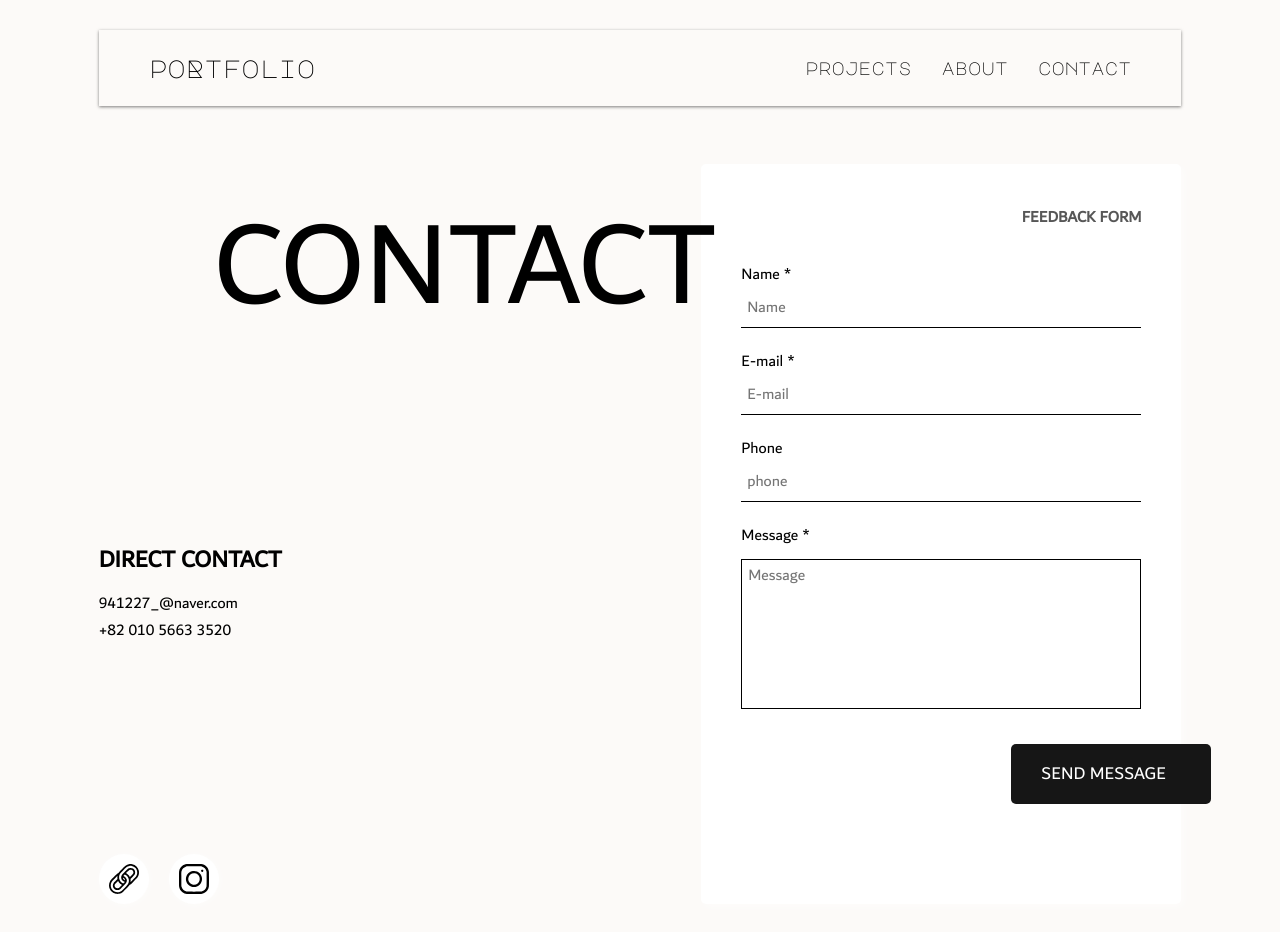
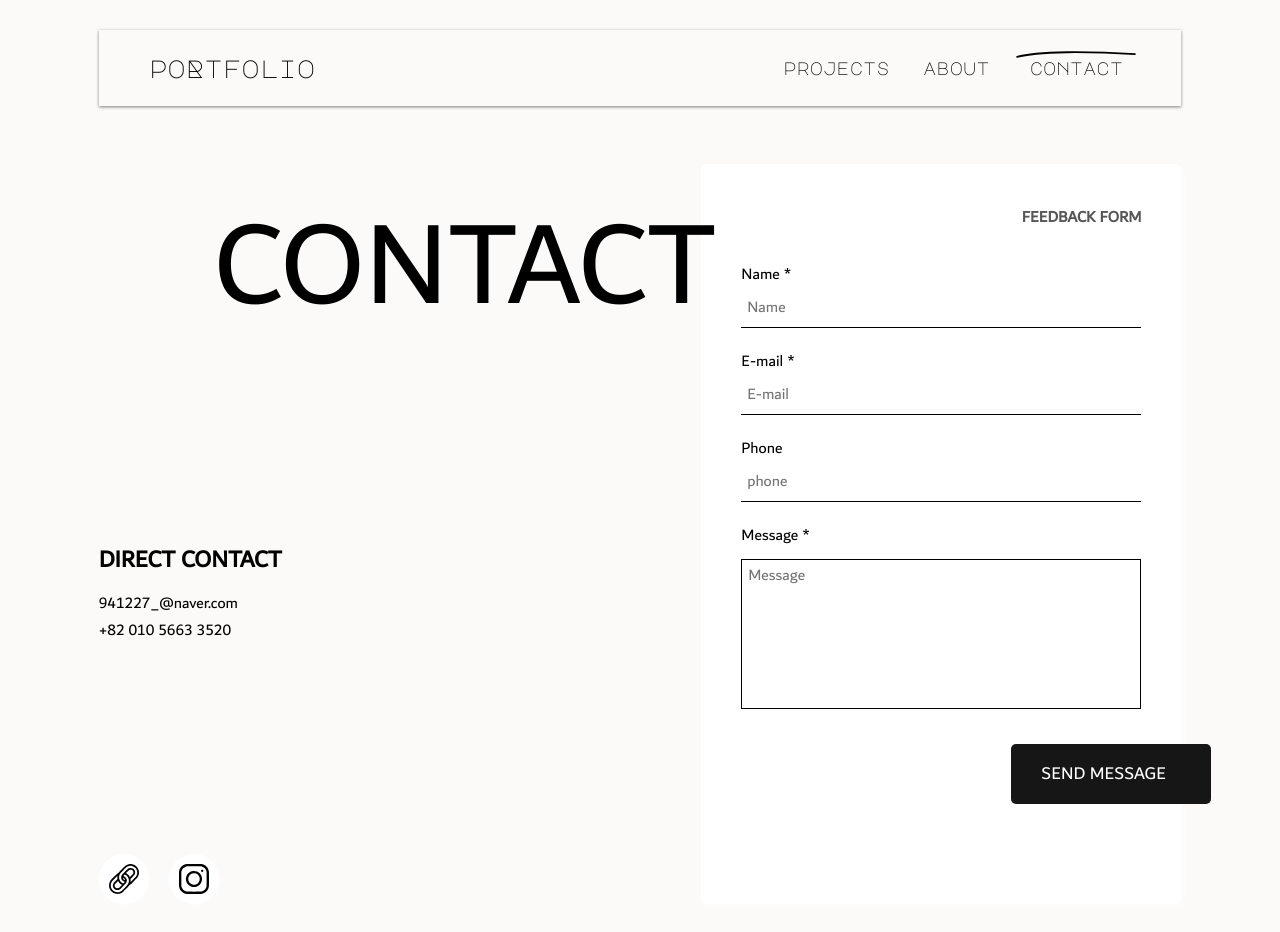
Before and after one commit to Song-Sang/soli, a Next.js app: page /contact in a window 1280 px wide. Built offline with nearby package versions, Linux system fonts and the light colour scheme; a web font is replaced by a local one.

Commit message:
✨ : nav 현재 메뉴 상태 보기 기능 추가

```diff
--- a/components/NavBar/Menu/NavMenu.module.scss
+++ b/components/NavBar/Menu/NavMenu.module.scss
@@ -2,14 +2,36 @@
 
 .navMenu-container {
   display: flex;
+  justify-content: space-between;
   align-items: center;
 
-  position: relative;
+  width: 350px;
+}
 
-  gap: 30px;
+.menu {
+  display: flex;
+  justify-content: center;
 
-  a {
-    font-family: 'Major Mono Display';
+  font-family: 'Major Mono Display';
+  font-size: 18px;
+
+  width: 110px;
+
+  &:hover {
+    font-size: 20px;
+  }
+}
+
+.highlight {
+  &:hover {
     font-size: 18px;
   }
 }
+
+.line-lottie {
+  position: absolute;
+  top: 38px;
+
+  width: 120px;
+  height: auto;
+}
--- a/components/NavBar/Menu/NavMenu.tsx
+++ b/components/NavBar/Menu/NavMenu.tsx
@@ -1,16 +1,64 @@
-import { useState } from 'react';
 import Link from 'next/link';
 import styles from './NavMenu.module.scss';
 import classNames from 'classnames/bind';
+import { useRouter } from 'next/router';
+import Lottie from 'react-lottie-player';
+import LineLottie from '@/public/lottie/home-line-animation.json';
 
 const cx = classNames.bind(styles);
 
 export default function NavMenu() {
+  const router = useRouter();
+  const { pathname } = router;
+
+  const currentMenu = pathname.split('/')[1];
+
   return (
     <div className={cx('navMenu-container')}>
-      <Link href="/works">projects</Link>
-      <Link href="/introduction">about</Link>
-      <Link href="/contact">contact</Link>
+      <Link
+        href="/projects"
+        className={cx('menu', { highlight: currentMenu === 'projects' })}
+      >
+        projects
+        {currentMenu === 'projects' && (
+          <Lottie
+            play={true}
+            loop={false}
+            animationData={LineLottie}
+            className={cx('line-lottie')}
+          />
+        )}
+      </Link>
+      <Link
+        href="/about"
+        className={cx('menu', { highlight: currentMenu === 'about' })}
+      >
+        about
+        {currentMenu === 'about' && (
+          <Lottie
+            play={true}
+            loop={false}
+            animationData={LineLottie}
+            className={cx('line-lottie')}
+            speed={1.5}
+          />
+        )}
+      </Link>
+
+      <Link
+        href="/contact"
+        className={cx('menu', { highlight: currentMenu === 'contact' })}
+      >
+        contact
+        {currentMenu === 'contact' && (
+          <Lottie
+            play={true}
+            loop={false}
+            animationData={LineLottie}
+            className={cx('line-lottie')}
+          />
+        )}
+      </Link>
     </div>
   );
 }
```
